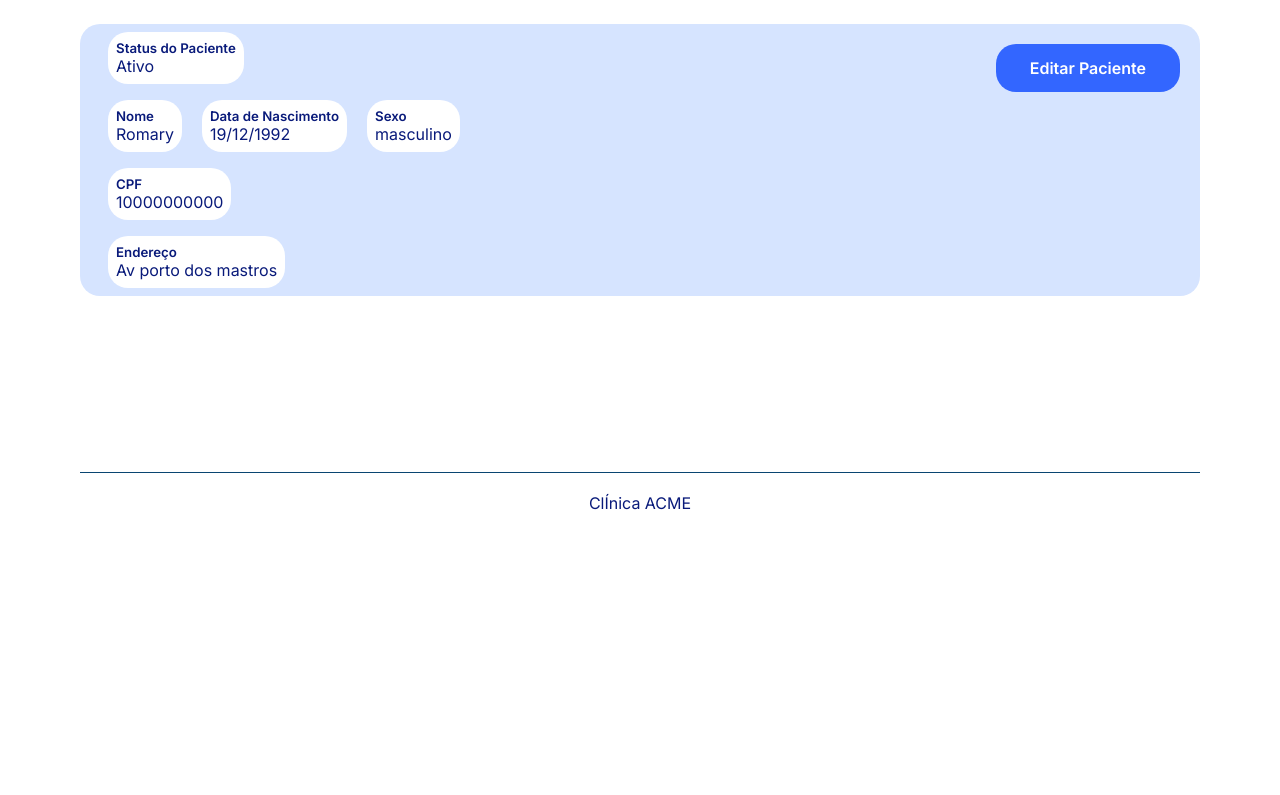
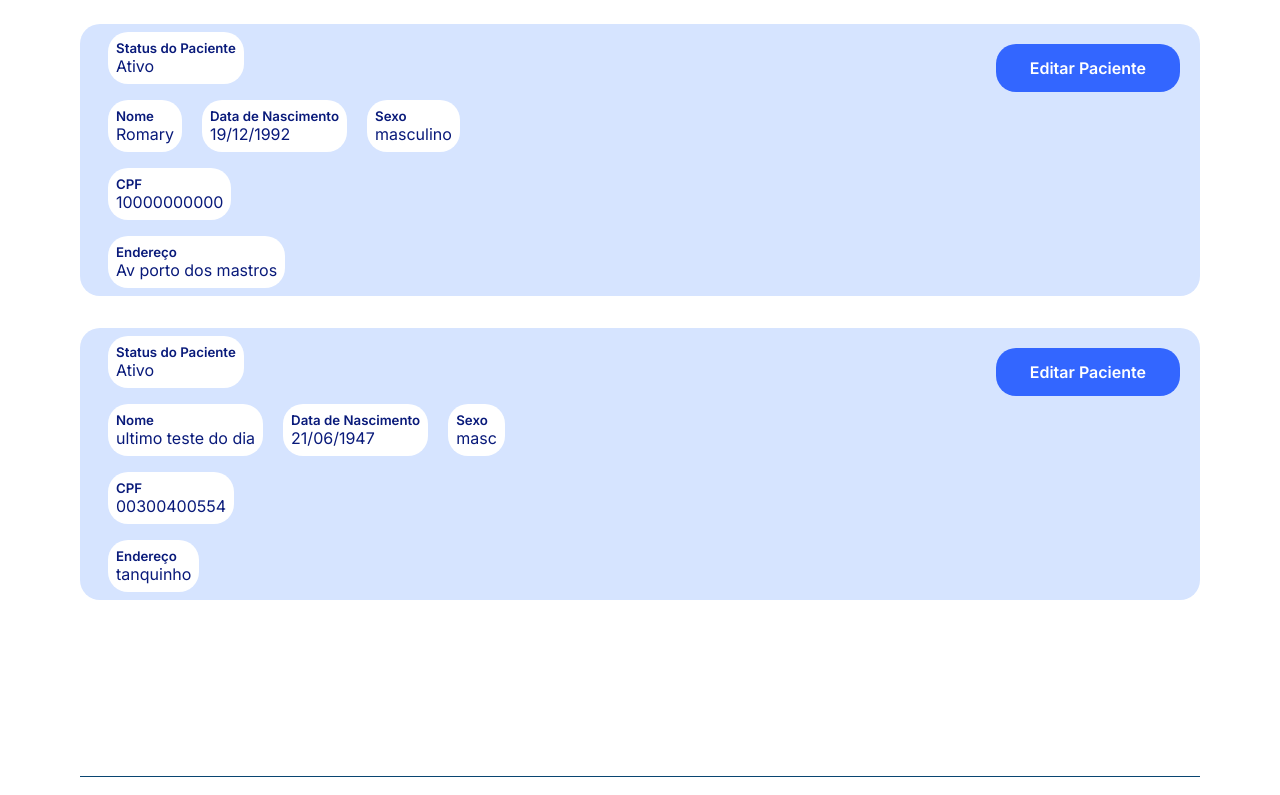
Before and after one commit to jjromary/cadastro-pacientes, a React (Create React App) app: page / in a window 1280 px wide. Shown: the part 544-1339 px from the top of the page. Before the commit the page ends 1057 px from the top, so only its background shows below. Built offline with nearby package versions, Linux system fonts and the light colour scheme; data requests are answered from the project's data file.

Commit message:
Rota EDITAR criada

```diff
--- a/db.json
+++ b/db.json
@@ -17,6 +17,15 @@
       "sexo": "masculino",
       "endereco": "Av porto dos mastros",
       "status": "Ativo"
+    },
+    {
+      "nome": "ultimo teste do dia",
+      "data_nascimento": "21/06/1947",
+      "cpf": "00300400554",
+      "sexo": "masc",
+      "endereco": "tanquinho",
+      "status": "Ativo",
+      "id": 3
     }
   ]
 }
--- /dev/null
+++ b/src/Pages/Form/index.tsx
@@ -0,0 +1,12 @@
+import React from "react";
+import { useParams } from "react-router-dom";
+
+export function PagesForm(){
+    const { id } = useParams();
+
+    return(
+        <div>
+            { id && <div>id: {id} </div> }
+        </div>
+    )
+}
--- a/src/Pages/Root.tsx
+++ b/src/Pages/Root.tsx
@@ -5,12 +5,14 @@ import {
     Route
   } from "react-router-dom";
 import { PagesHome } from "./Home";
+import { PagesForm } from "./Form"
 
 export function Root(){
 
     return(
         <Router>
             <Routes>
+                <Route path="/edit/:id" element={<PagesForm/>}/>
                 <Route path="/" element={<PagesHome/>}/>
             </Routes>
         </Router>
```
Also changed, not shown: src/components/Header/styles.ts (renamed from src/components/Header/styles.tsx).
